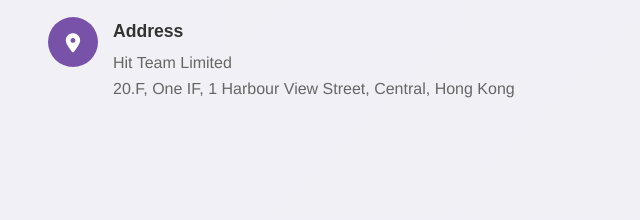
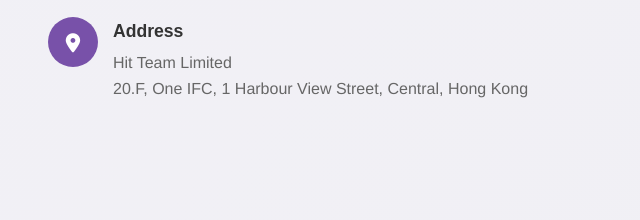
Before and after one commit to kevcwpoon/hit-team-website-v2, a plain HTML site: page index.html in a window 1280 px wide. Shown: the part 3909-4129 px from the top of the page, 31-671 px from the left. Drawn offline with Linux system fonts and the light colour scheme; a web font is replaced by a local one.

Commit message:
Update index.html

```diff
--- a/index.html
+++ b/index.html
@@ -240,7 +240,7 @@
                         </div>
                         <div class="contact-text">
                             <h4>Address</h4>
-                            <p>Hit Team Limited<br>20.F, One IF, 1 Harbour View Street, Central, Hong Kong</p>
+                            <p>Hit Team Limited<br>20.F, One IFC, 1 Harbour View Street, Central, Hong Kong</p>
                         </div>
                     </div>
                 </div>
```
